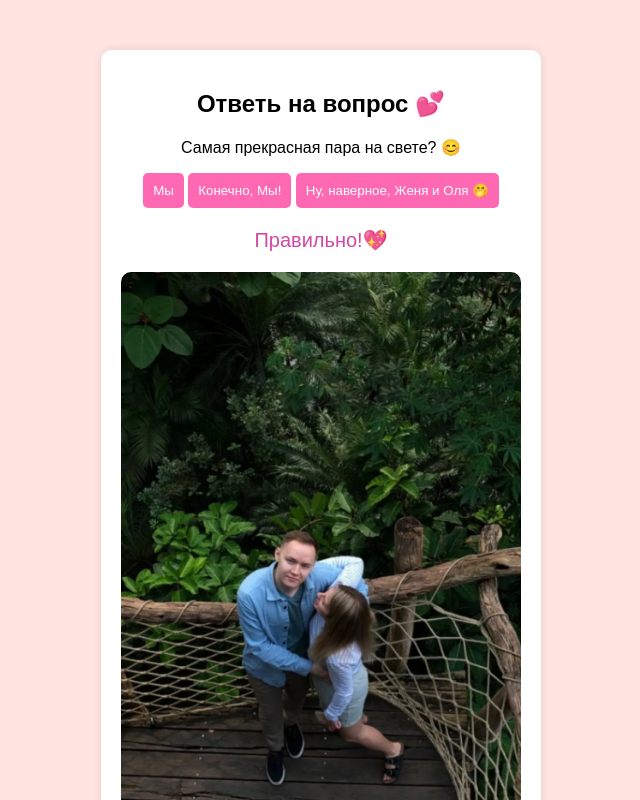
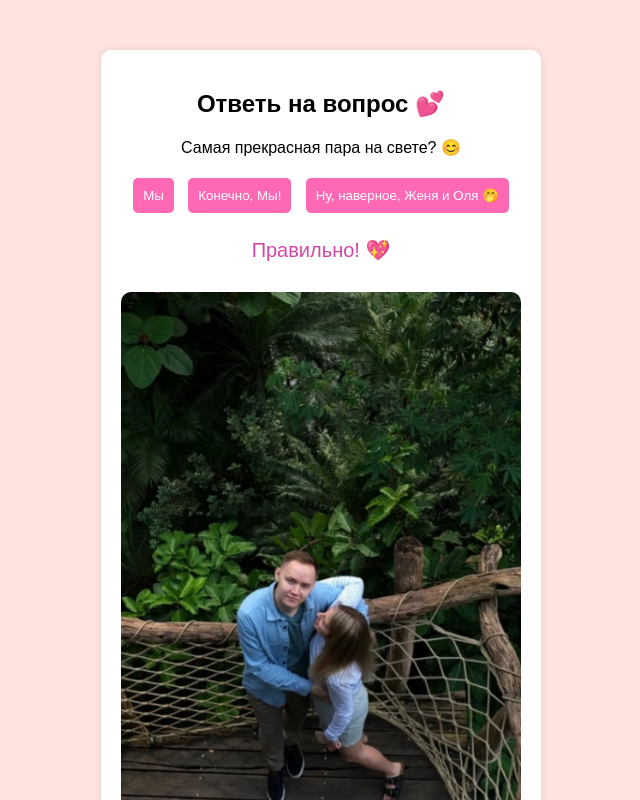
Before and after one commit to Exelit9/Valentine, a plain HTML site: page index.html in a window 1280 px wide. Both pictures are taken after a click on the button "Мы". Shown: the top 800 px of the page, without its empty margins (319-959 px from the left). Drawn offline with Linux system fonts and the light colour scheme.

Commit message:
Update index.html

```diff
--- a/index.html
+++ b/index.html
@@ -25,12 +25,17 @@
             padding: 10px;
             border-radius: 5px;
             cursor: pointer;
+            margin: 5px;
         }
         #message {
             display: none;
             margin-top: 20px;
             font-size: 20px;
             color: #d147a3;
+        }
+        .hidden-images {
+            display: none;
+            margin-top: 20px;
         }
         img {
             max-width: 100%;
@@ -43,22 +48,24 @@
     <div class="container">
         <h2>Ответь на вопрос 💕</h2>
         <p>Самая прекрасная пара на свете? 😊</p>
-        <button onclick="checkAnswer('Ты!')">Мы</button>
-        <button onclick="checkAnswer('Ты!')">Конечно, Мы!</button>
-        <button onclick="checkAnswer('Ты!')">Ну, наверное, Женя и Оля 🤭</button>
-        <p id="message">Правильно!💖</p>
-        <img id="finalPhoto1" src="images\photo1.png" alt="Фото 2" style="display: none;">
-        <img id="finalPhoto2" src="images\photo2.png" alt="Фото 3" style="display: none;">
-        <img id="finalPhoto1" src="images\photo3.png" alt="Фото 2" style="display: none;">
-        <img id="finalPhoto2" src="images\photo4.png" alt="Фото 3" style="display: none;">
-        <img id="finalPhoto2" src="images\photo5.png" alt="Фото 3" style="display: none;">
+        <button onclick="showImages()">Мы</button>
+        <button onclick="showImages()">Конечно, Мы!</button>
+        <button onclick="showImages()">Ну, наверное, Женя и Оля 🤭</button>
+        <p id="message">Правильно! 💖</p>
+
+        <div id="imagesContainer" class="hidden-images">
+            <img src="images/photo1.png" alt="Фото 1">
+            <img src="images/photo2.png" alt="Фото 2">
+            <img src="images/photo3.png" alt="Фото 3">
+            <img src="images/photo4.png" alt="Фото 4">
+            <img src="images/photo5.png" alt="Фото 5">
+        </div>
     </div>
 
     <script>
-        function checkAnswer(answer) {
+        function showImages() {
             document.getElementById('message').style.display = 'block';
-            document.getElementById('finalPhoto1').style.display = 'block';
-            document.getElementById('finalPhoto2').style.display = 'block';
+            document.getElementById('imagesContainer').style.display = 'block';
         }
     </script>
 </body>
```
